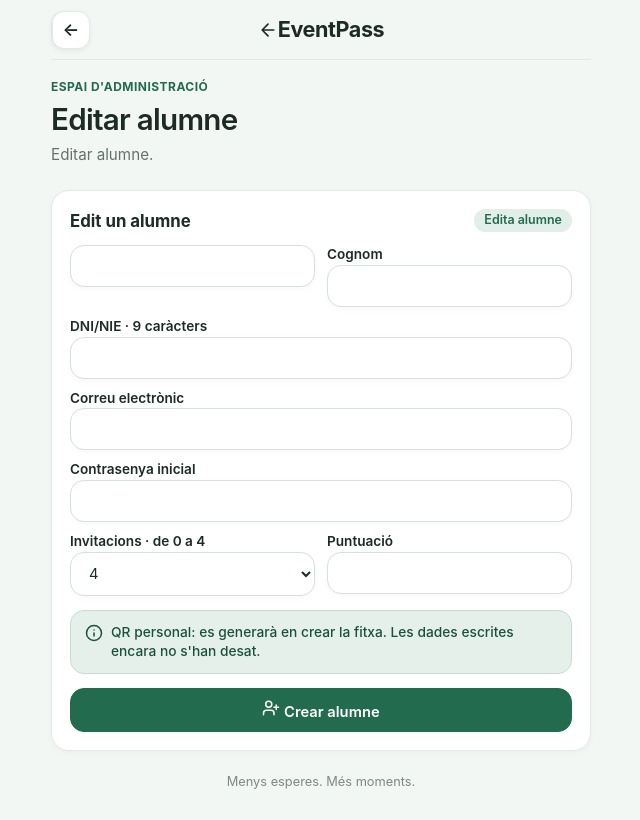
After one commit to arr0au/EventPassLaravel, a Laravel app: template resources/views/admin/edit_alumne.blade.php in a window 1280 px wide. The commit adds this page. Shown: the whole page, without its empty margins (319-959 px from the left). Run offline with Laravel 12, Linux system fonts and the light colour scheme; the template is opened without the code that fills it, so the values that code supplies are empty.

Commit message:
Función de Editar Alumno

```diff
--- /dev/null
+++ b/resources/views/admin/edit_alumne.blade.php
@@ -0,0 +1,93 @@
+<!DOCTYPE html>
+<html lang="ca">
+<head>
+    <meta charset="UTF-8">
+    <meta name="viewport" content="width=device-width, initial-scale=1.0">
+    <title>EventPass - Importar o donar d'alta alumnes</title>
+    <link href="{{ asset('css/estilos.css') }}" rel="stylesheet">
+</head>
+<body>
+
+    <header>
+<a  class="boto_tornar"><button type="button" class="boto_general boto_tornar">&#8592;</button></a>
+<svg width="20" height="20" viewBox="0 0 24 24" fill="none" stroke="currentColor" stroke-width="2" stroke-linecap="round" stroke-linejoin="round">
+                <path d="M19 12H5M12 19l-7-7 7-7"/>
+            </svg>
+        </button>
+        <h1 class="Webtitle">EventPass</h1>
+    </header>
+
+    <main>
+        <header>
+            <span class="permisionspacetext">ESPAI D'ADMINISTRACIÓ</span>
+            <h2 class="nom_apartat">Editar alumne</h2>
+            <p class="desc_apartat">Editar alumne. </p>
+        </header>
+
+        <section class="div_general">
+            <header>
+                <h3 class="text_fitxa">Edit un alumne</h3>
+                <span class="badge">Edita alumne</span>
+            </header>
+
+        <form class="div_formulari" action="{{ route('alumne.update', $alumne) }}" method="POST">
+            @csrf
+            @method('PUT')
+            <div class="fila_formulari">
+                    <div class="camp_formulari_flex">
+                        <input type="text" class="input_general input_text" value="{{ old('nom', $alumne->Nom) }}" name="nom" required>
+                    </div>
+                    <div class="camp_formulari_flex">
+                        <label class="label_text">Cognom</label>
+                        <input type="text" class="input_general input_text" value="{{ old('cognom', $alumne->Nom) }}" name="cognom" required>
+                    </div>
+                </div>
+
+                <div class="camp_formulari">
+                    <label class="label_text">DNI/NIE · 9 caràcters</label>
+                    <input type="text" class="input_general input_text" value="{{ old('DNI_NIE', $alumne->Nom) }}" name="DNI_NIE" required>
+                </div>
+
+                <div class="camp_formulari">
+                    <label class="label_text">Correu electrònic</label>
+                    <input type="email" class="input_general" name="Correu">
+                </div>
+
+                <div class="camp_formulari">
+                    <label class="label_text">Contrasenya inicial</label>
+                    <input type="password" class="input_general" name="Contrasenya">
+                </div>
+
+                <div class="fila_formulari fila_formulari_final">
+                    <div class="camp_formulari_flex">
+                        <label class="label_text">Invitacions · de 0 a 4</label>
+                        <select class="selector_general">
+                            <option>4</option>
+                        </select>
+                    </div>
+                    <div class="camp_formulari_flex">
+                        <label class="label_text">Puntuació</label>
+                        <input type="number" class="input_general" name="Puntuacio">
+                    </div>
+                </div>
+
+                <!-- Alerta d'informació -->
+                <div class="alert_msg alert_amb_icona">
+                    <svg width="18" height="18" viewBox="0 0 24 24" fill="none" stroke="currentColor" stroke-width="2" stroke-linecap="round" stroke-linejoin="round"><circle cx="12" cy="12" r="10"/><line x1="12" y1="16" x2="12" y2="12"/><line x1="12" y1="8" x2="12.01" y2="8"/></svg>
+                    <span>QR personal: es generarà en crear la fitxa. Les dades escrites encara no s'han desat.</span>
+                </div>
+
+                <!-- Botó enviar -->
+                <button type="submit" class="boto_continuar boto_ample">
+                    <svg width="18" height="18" viewBox="0 0 24 24" fill="none" stroke="currentColor" stroke-width="2" stroke-linecap="round" stroke-linejoin="round"><path d="M16 21v-2a4 4 0 0 0-4-4H6a4 4 0 0 0-4 4v2"/><circle cx="9" cy="7" r="4"/><line x1="19" y1="8" x2="19" y2="14"/><line x1="22" y1="11" x2="16" y2="11"/></svg>
+                    Crear alumne
+                </button>
+            </form>
+        </section>
+
+    </main>
+
+    <p class="frase_estrella">Menys esperes. Més moments.</p>
+
+</body>
+</html>
--- a/resources/views/admin/gestionar_alumnes.blade.php
+++ b/resources/views/admin/gestionar_alumnes.blade.php
@@ -33,7 +33,7 @@
                     <strong>{{ $alumne->Nom }}</strong>
                     <span>{{ $alumne->DNI_NIE }}</span>
                     <span>{{ $alumne->Puntuacio}}</span>
-
+                    <button type="button" onclick="window.location='{{ route('alumne.edit', $alumne) }}'" class="boto_general boto_continuar">Editar</button>
                     <form action="{{ route('alumne.destroy', $alumne) }}" method="POST" style="display:inline;">
                         @csrf
                         @method('DELETE')
```
Also changed, not shown: app/Http/Controllers/AlumneController.php (+15 -2 lines).
